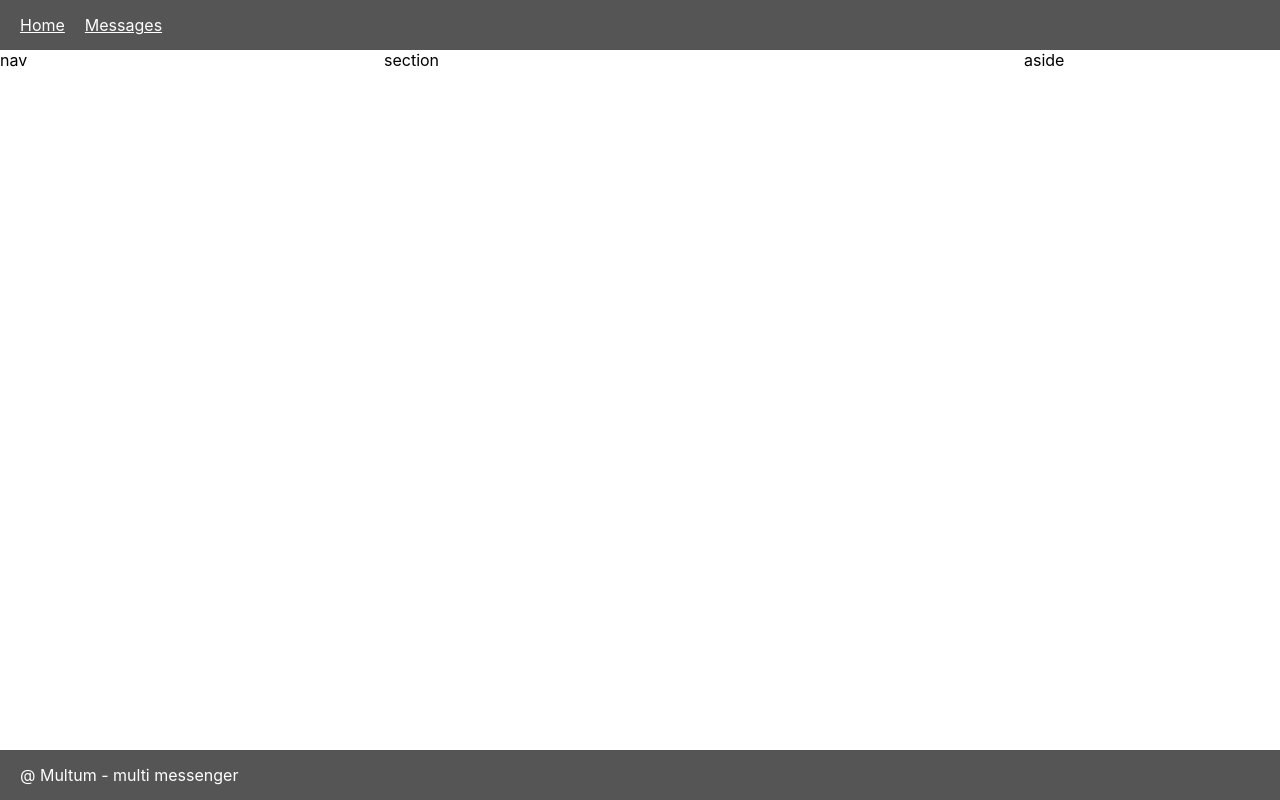
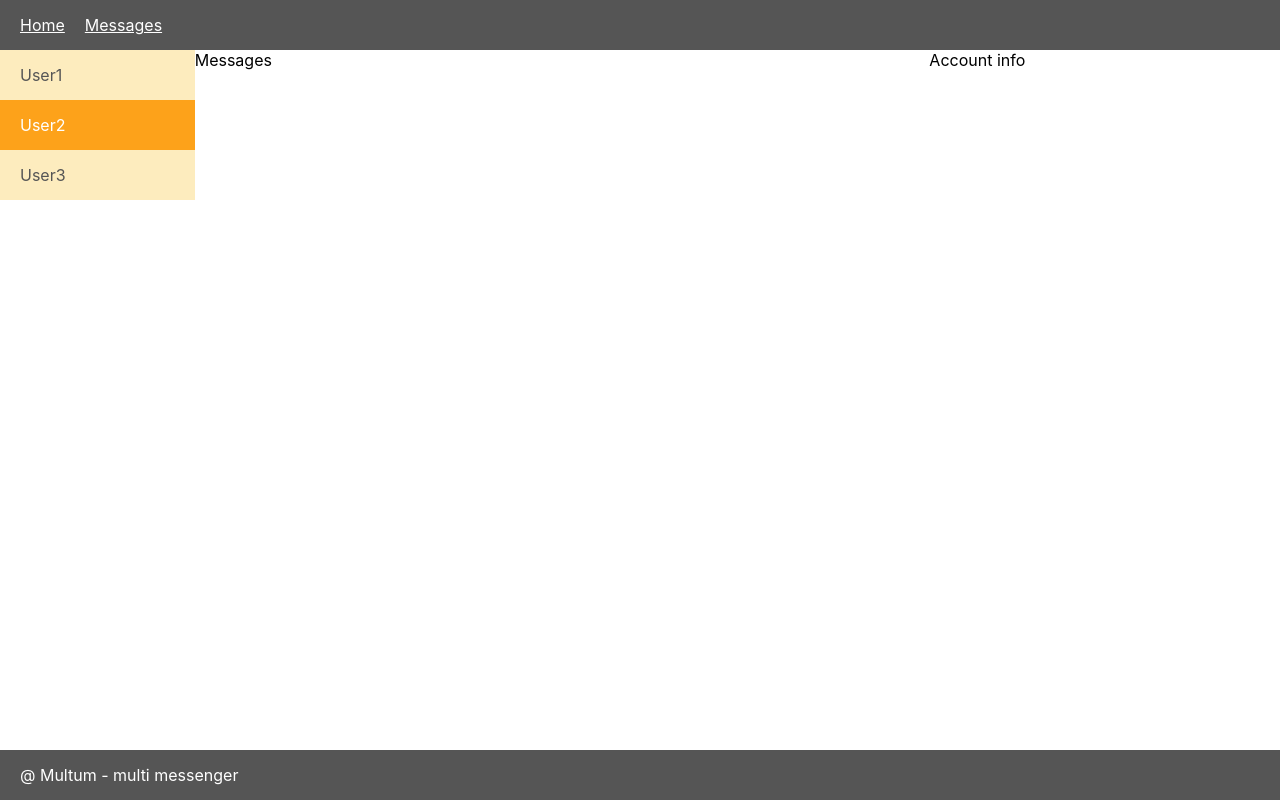
Before and after one commit to viplance/multum, a React (Create React App) app in the folder ui/: page /messages in a window 1280 px wide. Built offline with nearby package versions, Linux system fonts and the light colour scheme.

Commit message:
Added ContactListComponent.

```diff
--- a/ui/package.json
+++ b/ui/package.json
@@ -4,6 +4,7 @@
   "version": "0.1.0",
   "private": true,
   "dependencies": {
+    "react-redux": "^7.1.3",
     "react-router-dom": "^5.1.2",
     "styled-components": "^4.4.1"
   },
--- /dev/null
+++ b/ui/src/components/contact_list/ContactListComponent.tsx
@@ -0,0 +1,25 @@
+import React from 'react';
+import ContactList from './ContactListStyled';
+import { Link } from 'react-router-dom';
+import { ThemeProvider } from 'styled-components';
+import theme from '../../theme';
+
+function MessagesListComponent() {
+  return (
+    <ThemeProvider theme={theme}>
+      <ContactList>
+        <Link to="/messages/1">
+          <li>User1</li>
+        </Link>
+        <Link to="/messages/2">
+          <li className="active">User2</li>
+        </Link>
+        <Link to="/messages/3">
+          <li>User3</li>
+        </Link>
+      </ContactList>
+    </ThemeProvider>
+  );
+}
+
+export default MessagesListComponent;
--- /dev/null
+++ b/ui/src/components/contact_list/ContactListStyled.js
@@ -0,0 +1,26 @@
+import styled from 'styled-components';
+
+const ContactList = styled.ul`
+  width: 100%;
+  background: ${props => props.theme.contactListBackgroundActive};
+
+  a {
+    text-decoration: none;
+  }
+
+  li.active {
+    background: ${props => props.theme.contactListBackgroundActive};
+    color: ${props => props.theme.contactListColorActive};
+  }
+
+  li {
+    align-items: center;
+    background: ${props => props.theme.contactListBackground};
+    color: ${props => props.theme.contactListColor};
+    display: flex;
+    min-height: ${props => props.theme.panelHeight};
+    padding: 0 ${props => props.theme.horizontalPadding} 0 ${props => props.theme.horizontalPadding};
+  }
+`;
+
+export default ContactList;
--- a/ui/src/components/index.ts
+++ b/ui/src/components/index.ts
@@ -1,2 +1,3 @@
 export { default as FooterComponent } from './footer/FooterComponent';
 export { default as HeaderComponent } from './header/HeaderComponent';
+export { default as ContactListComponent } from './contact_list/ContactListComponent';
--- a/ui/src/containers/messages/MessagesContainer.css
+++ b/ui/src/containers/messages/MessagesContainer.css
@@ -4,24 +4,26 @@
   display: flex;
   flex-flow: row;
   color: black;
+  align-items: stretch;
 }
 
 .Messages > * {
   margin-top: 50px;
+  display: flex;
 }
 
 .Messages > nav {
-  flex: 1 6 30%;
+  flex: 1 1 100px;
   order: 1;
 }
 
 .Messages > section {
-  flex: 3 1 50%;
+  flex: 1 1 50%;
   order: 2;
 }
 
 .Messages > aside {
-  flex: 1 6 20%;
+  flex: 1 1 20%;
   order: 3;
 }
 
--- a/ui/src/containers/messages/MessagesContainer.tsx
+++ b/ui/src/containers/messages/MessagesContainer.tsx
@@ -1,13 +1,16 @@
 import React from 'react';
+import { ContactListComponent } from '../../components';
 /* Assets */
 import './MessagesContainer.css';
 
 function MessagesContainer() {
   return (
     <div className="Messages">
-      <nav>nav</nav>
-      <section>section</section>
-      <aside>aside</aside>
+      <nav>
+        <ContactListComponent></ContactListComponent>
+      </nav>
+      <section>Messages</section>
+      <aside>Account info</aside>
     </div>
   )
 }
--- a/ui/src/theme.js
+++ b/ui/src/theme.js
@@ -2,6 +2,10 @@ const theme = {
   dark: '#555555',
   horizontalPadding: '20px',
   light: 'white',
+  contactListBackground: '#fdecbe',
+  contactListBackgroundActive: '#fda21a',
+  contactListColor: '#555555',
+  contactListColorActive: 'white',
   panelHeight: '50px',
 };
 
```
Also changed, not shown: 1 other file (tests, documents, lock files or other folders).
